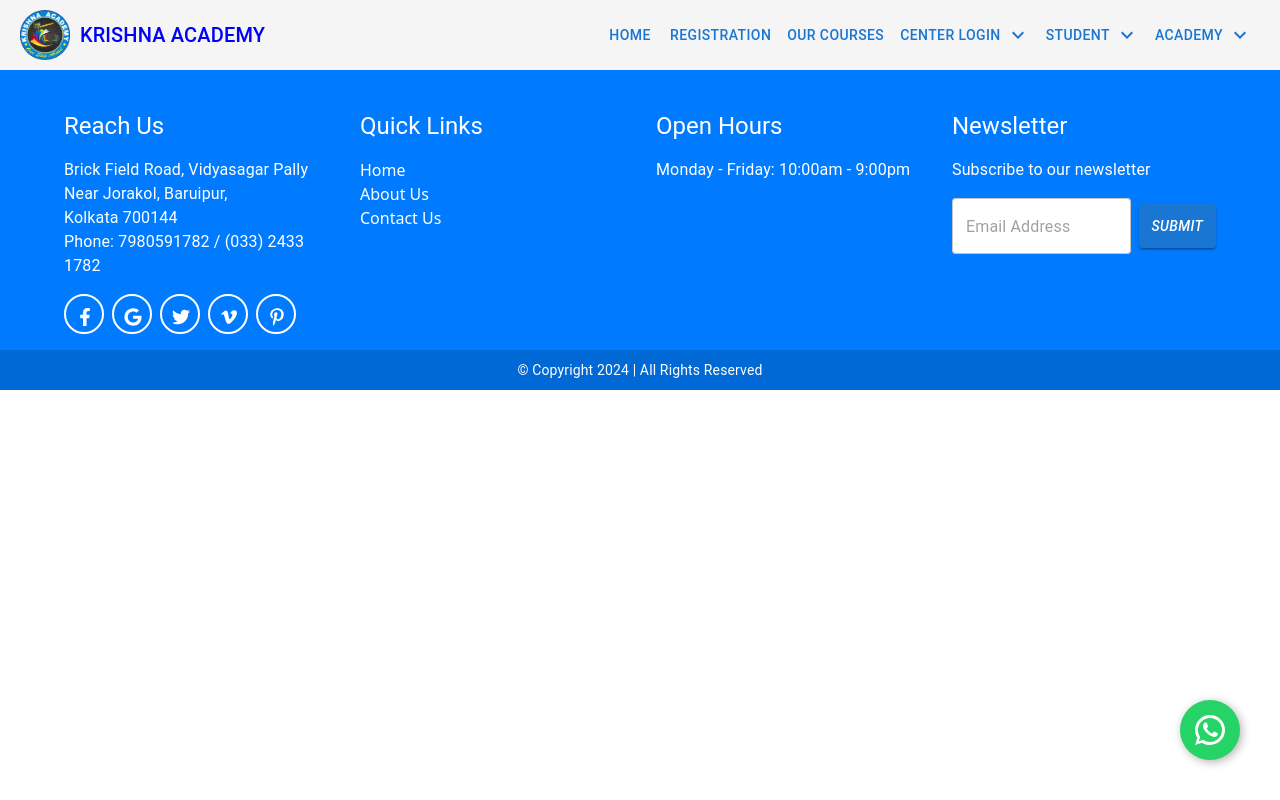
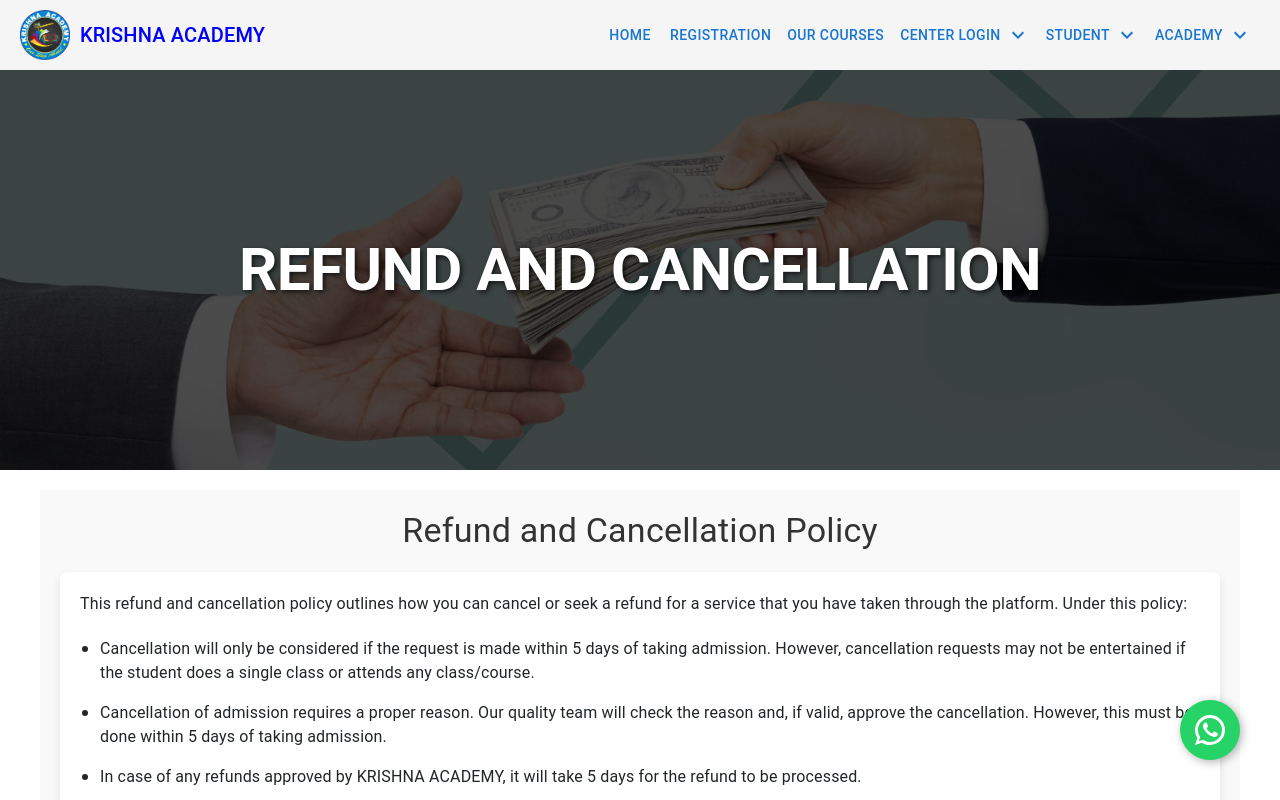
Before and after one commit to TMTanmay1/KA-Website, a React (Vite) app: page /refund-cancellation in a window 1280 px wide. Shown: the top 800 px of the page. Built offline with nearby package versions, Linux system fonts and the light colour scheme.

Commit message:
refund added

```diff
--- a/src/App.jsx
+++ b/src/App.jsx
@@ -5,6 +5,7 @@ import Header from './components/Header';
 import Home from './components/Home';
 import Footer from './components/Footer';
 import Courses from './components/Courses';
+import RefundCancellation from './components/RefundCancellation';
 
 
 function App() {
@@ -16,6 +17,7 @@ function App() {
         <Route path="/" element={<Home />} />
         <Route path="/student-registration" element={<StudentRegistration />} />
         <Route path="/courses" element={<Courses />} />
+        <Route path="/refund-cancellation" element={<RefundCancellation />} />
       </Routes>
       <Footer />
     </Router>
--- a/src/components/Footer.jsx
+++ b/src/components/Footer.jsx
@@ -9,6 +9,10 @@ const Footer = () => {
     const navigate = useNavigate();
     const handleHomeClick = () => {
         navigate('/');
+    };
+
+    const handleRefundCancellationClick = () => {
+        navigate('/refund-cancellation');
     };
 
   return (
@@ -50,6 +54,7 @@ const Footer = () => {
               <li><a onClick={handleHomeClick} style={{ color: '#fff', textDecoration:'none', cursor:'pointer' }}>Home</a></li>
               <li><a href="#" style={{ color: '#fff' , textDecoration:'none', cursor:'pointer'}}>About Us</a></li>
               <li><a href="#" style={{ color: '#fff', textDecoration:'none', cursor:'pointer' }}>Contact Us</a></li>
+              <li><a onClick={handleRefundCancellationClick} style={{ color: '#fff', textDecoration:'none', cursor:'pointer' }}>Refund & Cancellation</a></li>
             </ul>
           </Grid>
 
--- /dev/null
+++ b/src/components/RefundCancellation.jsx
@@ -0,0 +1,103 @@
+import React from 'react';
+import { Container, Typography, Box } from '@mui/material';
+import 'bootstrap/dist/css/bootstrap.min.css';
+import rf from '../assets/rf.jpg';
+
+const RefundCancellation = () => {
+  return (
+    <div>
+      {/* Background Image with Black Mask and Title */}
+      <Box
+        sx={{
+          position: 'relative',
+          height: '50vh',
+          backgroundImage: `url(${rf})`, // Background image
+          backgroundSize: 'cover',
+          backgroundPosition: 'center',
+          display: 'flex',
+          justifyContent: 'center',
+          alignItems: 'center',
+        }}
+      >
+        {/* Black mask overlay */}
+        <Box
+          sx={{
+            position: 'absolute',
+            top: 0,
+            left: 0,
+            width: '100%',
+            height: '100%',
+            backgroundColor: 'rgba(0, 0, 0, 0.7)', // Semi-transparent black
+          }}
+        />
+        {/* Title Text */}
+        <Typography
+          variant="h2"
+          sx={{
+            color: 'white',
+            fontWeight: 'bold',
+            textShadow: '2px 2px 5px rgba(0,0,0,0.7)',
+            position: 'relative', // Keeps the text above the mask
+            zIndex: 1, // Ensure text is above the overlay
+          }}
+        >
+          REFUND AND CANCELLATION
+        </Typography>
+      </Box>
+
+      {/* Policy Content */}
+      <Container
+        style={{
+          padding: '20px',
+          backgroundColor: '#f9f9f9',
+          marginTop: '20px',
+        }}
+      >
+        <Typography
+          variant="h4"
+          style={{
+            textAlign: 'center',
+            marginBottom: '20px',
+            color: '#333',
+            fontFamily: 'Roboto, sans-serif',
+          }}
+        >
+          Refund and Cancellation Policy
+        </Typography>
+
+        <Box
+          style={{
+            backgroundColor: '#fff',
+            padding: '20px',
+            boxShadow: '0px 4px 8px rgba(0, 0, 0, 0.1)',
+            borderRadius: '8px',
+          }}
+        >
+          <Typography variant="body1" style={{ marginBottom: '15px' }}>
+            This refund and cancellation policy outlines how you can cancel or seek a refund for a service that you have taken through the platform. Under this policy:
+          </Typography>
+
+          <ul style={{ margin: '20px 0', paddingLeft: '20px' }}>
+            <li style={{ marginBottom: '15px' }}>
+              <Typography variant="body1">
+                Cancellation will only be considered if the request is made within 5 days of taking admission. However, cancellation requests may not be entertained if the student does a single class or attends any class/course.
+              </Typography>
+            </li>
+            <li style={{ marginBottom: '15px' }}>
+              <Typography variant="body1">
+                Cancellation of admission requires a proper reason. Our quality team will check the reason and, if valid, approve the cancellation. However, this must be done within 5 days of taking admission.
+              </Typography>
+            </li>
+            <li>
+              <Typography variant="body1">
+                In case of any refunds approved by KRISHNA ACADEMY, it will take 5 days for the refund to be processed.
+              </Typography>
+            </li>
+          </ul>
+        </Box>
+      </Container>
+    </div>
+  );
+};
+
+export default RefundCancellation;
```
Also changed, not shown: src/assets/rf.jpg (added).
